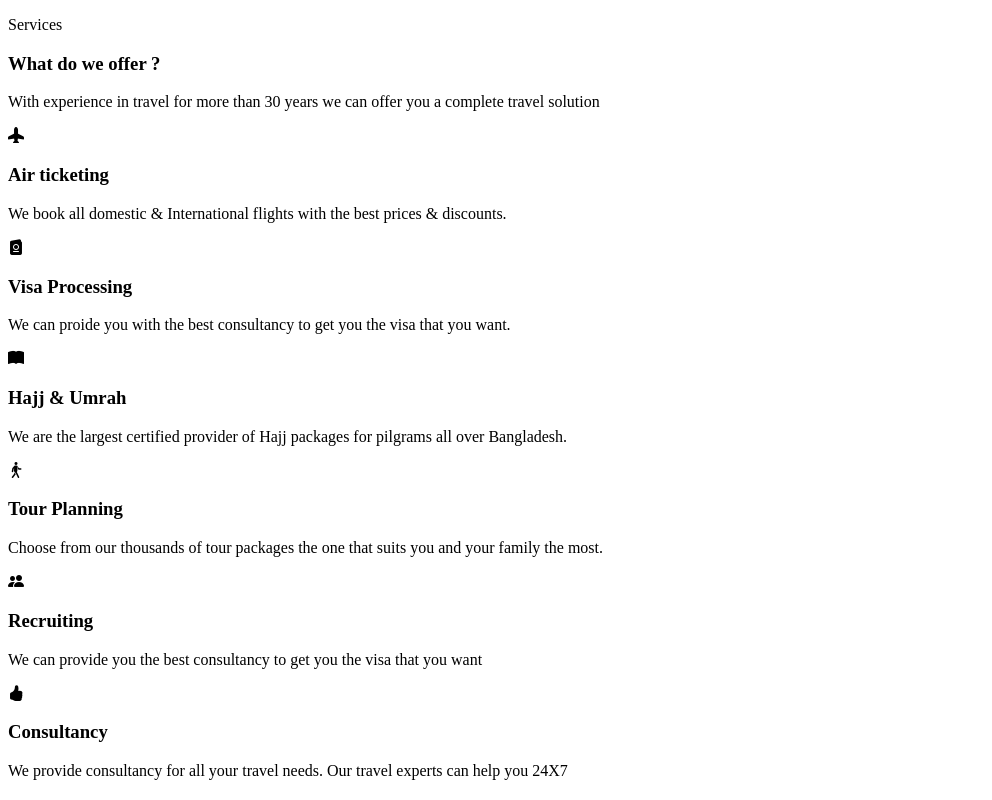
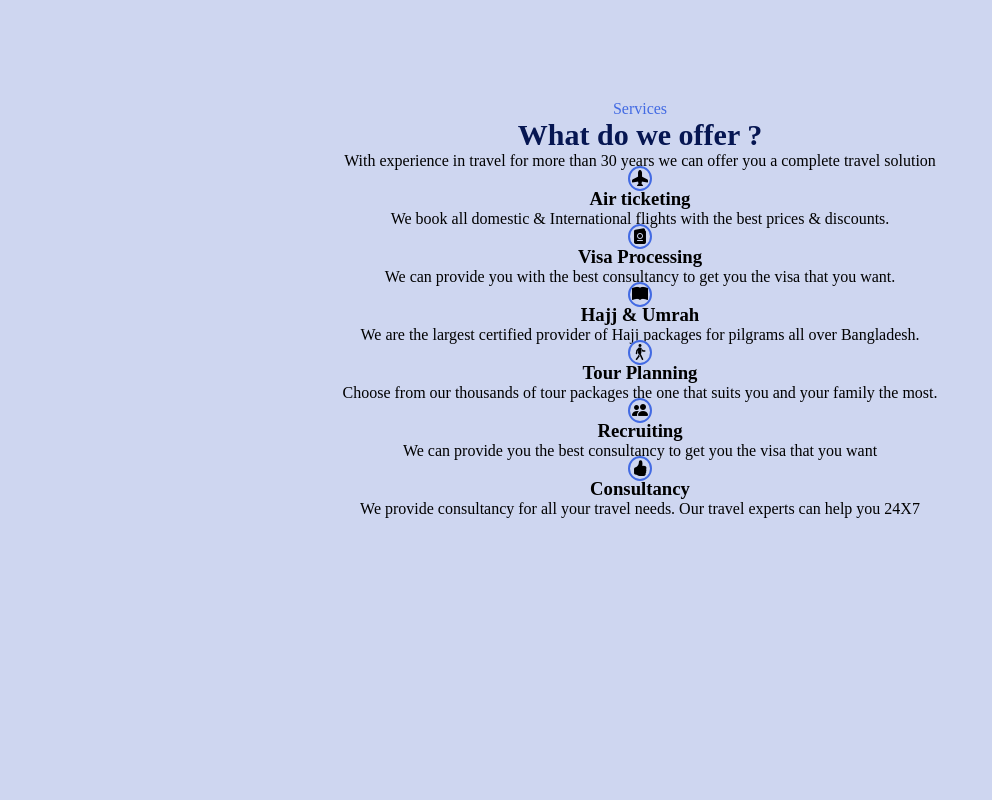
Before and after one commit to lautirobles/image-based-web-project-1, a plain HTML site: page index.html in a window 1280 px wide. Shown: the whole page, without its empty margins (0-992 px from the left). Drawn offline with nearby package versions, Linux system fonts and the light colour scheme.

Commit message:
Se agregan las primeras personalizaciones con CSS

```diff
--- a/css/styles.css
+++ b/css/styles.css
@@ -1,4 +1,28 @@
 * {
     margin:0;
     padding:0;
+    background-color:#ced6f0;
 }
+
+.contenedor-padre{
+    text-align: center;
+    margin: 100px 50px;
+    border-radius:10px;
+    background-color: white;
+
+}
+
+.servicio{
+    color: #426ae3;
+}
+
+.icono{
+    padding: 2px;
+    border: solid 2px #426ae3;
+    border-radius: 50%;
+}
+
+.titulo{
+    font-size: 30px;
+    color:#061652;
+}
--- a/index.html
+++ b/index.html
@@ -3,46 +3,47 @@
 <head>
     <meta charset="UTF-8">
     <meta name="viewport" content="width=device-width, initial-scale=1.0">
+    <link rel="stylesheet" href="css/styles.css">
     <link rel="stylesheet" href="https://cdn.jsdelivr.net/npm/bootstrap-icons@1.11.3/font/bootstrap-icons.min.css">
     <title>What we offer</title>
 </head>
 <body>
     <header></header>
     <main>
-        <section>
+        <section class="contenedor-padre">
             <section>
-                <p>Services</p>
-                <h1>What do we offer ?</h1>
-                <p>With experience in travel for more than 30 years we can offer you a complete travel solution</p>
+                <p class="servicio">Services</p>
+                <h1 class="titulo">What do we offer ?</h1>
+                <p class="texto">With experience in travel for more than 30 years we can offer you a complete travel solution</p>
             </section>
             <section>
                 <section>
-                    <i class="bi bi-airplane-fill"></i>
+                    <i class="bi bi-airplane-fill icono"></i>
                     <h3>Air ticketing</h3>
                     <p>We book all domestic & International flights with the best prices & discounts.</p>
                 </section>
                 <section>
-                    <i class="bi bi-passport-fill"></i>
+                    <i class="bi bi-passport-fill icono"></i>
                     <h3>Visa Processing</h3>
-                    <p>We can proide you with the best consultancy to get you the visa that you want.</p>
+                    <p>We can provide you with the best consultancy to get you the visa that you want.</p>
                 </section>
                 <section>
-                    <i class="bi bi-book-fill"></i>
+                    <i class="bi bi-book-fill icono"></i>
                     <h3>Hajj & Umrah</h3>
                     <p>We are the largest certified provider of Hajj packages for pilgrams all over Bangladesh.</p>
                 </section>
                 <section>
-                    <i class="bi bi-person-walking"></i>
+                    <i class="bi bi-person-walking icono"></i>
                     <h3>Tour Planning</h3>
                     <p>Choose from our thousands of tour packages the one that suits you and your family the most.</p>
                 </section>
                 <section>
-                    <i class="bi bi-people-fill"></i>
+                    <i class="bi bi-people-fill icono"></i>
                     <h3>Recruiting</h3>
                     <p>We can provide you the best consultancy to get you the visa that you want</p>
                 </section>
                 <section>
-                    <i class="bi bi-hand-thumbs-up-fill"></i>
+                    <i class="bi bi-hand-thumbs-up-fill icono"></i>
                     <h3>Consultancy</h3>
                     <p>We provide consultancy for all your travel needs. Our travel experts can help you 24X7</p>
                 </section>
```
